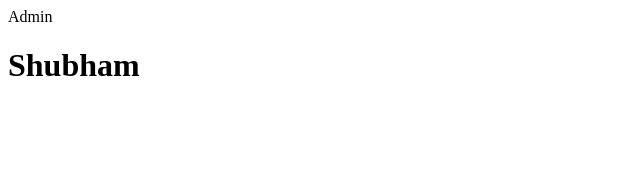
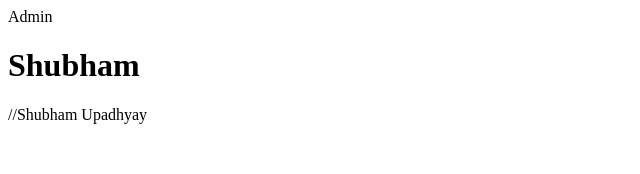
Before and after one commit to JBzZoN/Bookstack, a React (Vite) app in the folder client/: page /admin/dummy in a window 1280 px wide. Shown: the top 174 px of the page, without its empty margins (0-640 px from the left). Built offline with nearby package versions, Linux system fonts and the light colour scheme.

Commit message:
Dummy push

```diff
--- a/client/src/pages/admin/dummy/dummy.jsx
+++ b/client/src/pages/admin/dummy/dummy.jsx
@@ -4,6 +4,7 @@ function Dummy() {
   return (
     <div>
       <h1>Shubham</h1>
+      //Shubham Upadhyay
     </div>
   )
 }
```
